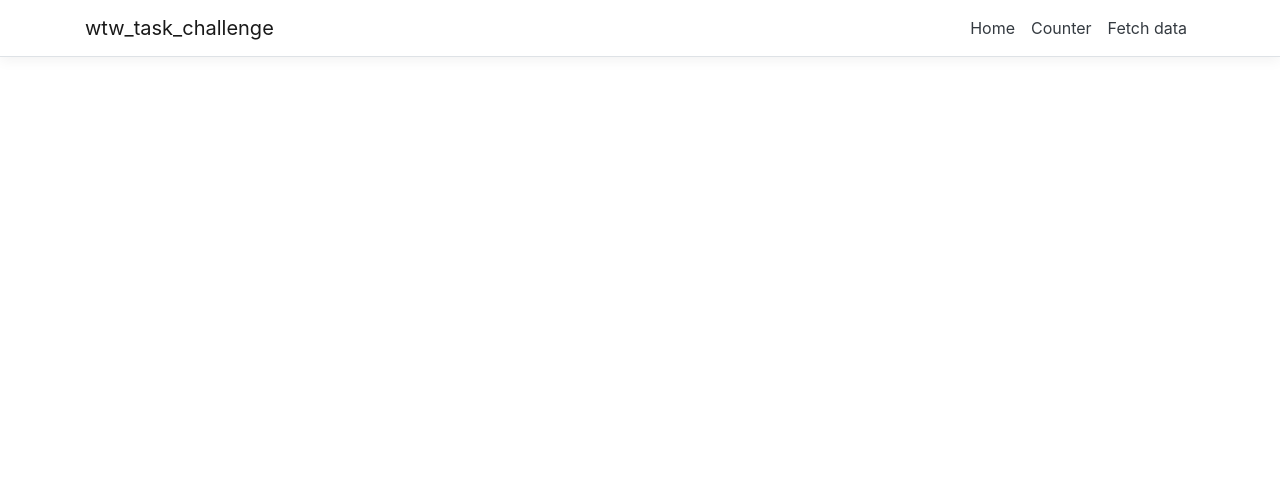
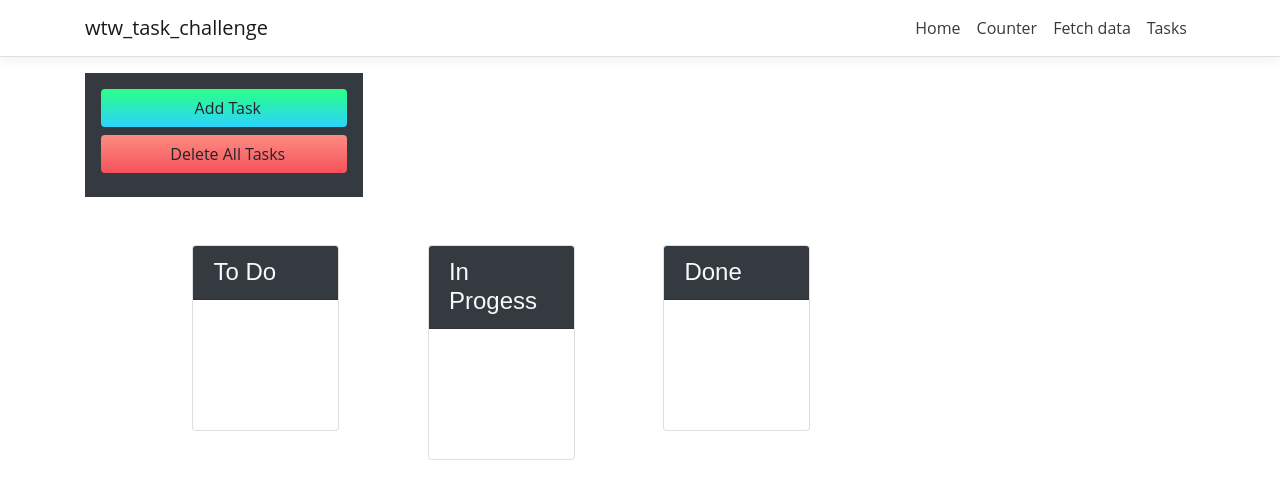
Before and after one commit to jdrobs19/wtw-task-challenge, a React (Create React App) app in the folder ClientApp/: page /tasks in a window 1280 px wide. Shown: the top 498 px of the page. Built offline with nearby package versions, Linux system fonts and the light colour scheme.

Commit message:
completed tests and began task outline

```diff
--- a/ClientApp/src/App.js
+++ b/ClientApp/src/App.js
@@ -4,6 +4,7 @@ import { Layout } from './components/Layout';
 import { Home } from './components/Home';
 import { FetchData } from './components/FetchData';
 import { Counter } from './components/Counter';
+import { Tasks } from './components/Tasks';
 
 import './custom.css'
 
@@ -16,6 +17,7 @@ export default class App extends Component {
         <Route exact path='/' component={Home} />
         <Route path='/counter' component={Counter} />
         <Route path='/fetch-data' component={FetchData} />
+        <Route path='/tasks' component={Tasks} />
       </Layout>
     );
   }
--- a/ClientApp/src/components/NavMenu.js
+++ b/ClientApp/src/components/NavMenu.js
@@ -39,6 +39,9 @@ export class NavMenu extends Component {
                 <NavItem>
                   <NavLink tag={Link} className="text-dark" to="/fetch-data">Fetch data</NavLink>
                 </NavItem>
+                <NavItem>
+                <NavLink tag={Link} className="text-dark" to="/tasks">Tasks</NavLink>
+                </NavItem>
               </ul>
             </Collapse>
           </Container>
--- /dev/null
+++ b/ClientApp/src/components/Tasks.css
@@ -0,0 +1,66 @@
+ul.list-group {
+    min-height: 130px;
+  }
+
+  body{
+    font-family: "Open Sans", sans-serif;
+  }
+
+  h1,
+  h2,
+  h3,
+  h4,
+  h5,
+  h6{
+    font-family: "Staatliches", sans-serif;
+  }
+
+  .dropover{
+    background-color: rgba(0, 0, 0, 0.3);
+  }
+
+  .dropover-active{
+    background-color: rgba(0, 0, 0, 1);
+  }
+
+  .bottom-trash{
+    opacity: 0;
+    color: #f1f1f1;
+    font-size: 2.3rem;
+    font-family: "Staatliches", sans-serif;
+    transform: translateY(150px);
+    transition: all .5s ease-in-out;
+    background-color: rgba(234, 0, 39, 0.7);
+  }
+
+  .bottom-trash-drag{
+    transform: translateY(0);
+    opacity: 1;
+  }
+
+  .bottom-trash-active{
+    background-color: rgba(234, 0, 39, 1);
+  }
+
+  .btn-add, .btn-save{
+    background-color: #FA8BFF;
+    background-image: linear-gradient(45deg, #fa8bff 0%, #2bd2ff 52%, #2bff88 90%);
+    transition: all .5s ease-out;
+    background-size: 1px 100px;
+    background-position: 0 -10px;
+  }
+
+  .btn-close, .btn-delete{
+    background-color: #ea0028;
+    background-image: linear-gradient(180deg, #ff9a8b 0%, #ea0028 100%);
+    transition: all .5s ease-out;
+    background-size: 1px 100px;
+    background-position: 1px -10px;
+  }
+
+  .btn-add:hover,
+  .btn-save:hover,
+  .btn-close:hover,
+  .btn-delete:hover{
+    background-position: 1px -50px;
+  }
--- /dev/null
+++ b/ClientApp/src/components/Tasks.js
@@ -0,0 +1,95 @@
+import React, { Component } from 'react';
+import './Tasks.css';
+
+export class Tasks extends Component {
+    static displayName = Tasks.name;
+
+    render() {
+        return (
+            <section>
+                <div>
+                    <header className="col-12 col-lg-3 bg-dark text-light sticky-top d-flex flex-column p-4 p-lg-3">
+                        <button id="create-task" className="btn btn-block btn-add" data-toggle="modal" data-target="#task-form-modal"><span className="oi oi-plus mr-2"></span>Add
+                            Task</button>
+                        <button id="remove-tasks" className="btn btn-block btn-delete"><span className="oi oi-trash mr-2"></span>Delete All Tasks</button>
+                        <span className="oi oi-task display-1 text-center mb-2 d-none d-lg-block mt-auto"></span>
+                    </header>
+                    <main className="col-12 col-lg-9 d-flex flex-column">
+                        <div className="m-5 row justify-content-around">
+                            {/* <!--todo start--> */}
+                            <div className="col-12 col-md-6 col-xl-3 mb-3">
+                                <div className="card">
+                                    <h4 className="card-header bg-dark text-light">To Do</h4>
+                                    <ul id="list-toDo" className="list-group list-group-flush">
+
+                                    </ul>
+                                </div>
+                            </div>
+                            {/*  <!--todo end-->
+
+        <!--in progress start-->  */}
+                            <div className="col-12 col-md-6 col-xl-3 mb-3">
+                                <div className="card">
+                                    <h4 className="card-header bg-dark text-light">In Progess</h4>
+                                    <ul id="list-inProgress" className="list-group list-group-flush">
+
+                                    </ul>
+                                </div>
+                            </div>
+                            {/* <!--in progress end-->
+
+        <!--done start--> */}
+                            <div className="col-12 col-md-6 col-xl-3 mb-3">
+                                <div className="card">
+                                    <h4 className="card-header bg-dark text-light">Done</h4>
+                                    <ul id="list-done" className="list-group list-group-flush">
+
+                                    </ul>
+                                </div>
+                            </div>
+                            {/* <!--done end--> */}
+                        </div>
+
+                        <div id="trash" className="mt-auto overflow-hidden">
+                            <div className="w-100 p-3 text-center bottom-trash"><span className="oi oi-trash"></span>
+                                Drop Here to Remove.
+                            </div>
+                        </div>
+
+                    </main>
+                </div>
+
+                {/* //   <!-- Modal-- > */}
+                <div className="modal fade" id="task-form-modal" tabindex="-1" role="dialog" aria-labelledby="task-form-modal"
+                    aria-hidden="true">
+                    <div className="modal-dialog modal-dialog-centered" role="document">
+                        <div className="modal-content">
+                            <div className="modal-header">
+                                <h5 className="modal-title" id="task-form-modal">Add New Task</h5>
+                                <button type="button" className="close" data-dismiss="modal" aria-label="Close">
+                                    <span aria-hidden="true">&times;</span>
+                                </button>
+                            </div>
+                            <div className="modal-body">
+                                <form>
+                                    <div className="form-group">
+                                        <label for="modalTaskDescription">Task description</label>
+                                        <textarea id="modalTaskDescription" rows="3" className="form-control"></textarea>
+                                    </div>
+                                    <div className="form-group">
+                                        <label for="modalDueDate">Due date</label>
+                                        <input type="text" className="form-control" id="modalDueDate" placeholder="mm/dd/yyyy" autocomplete="off" />
+                                    </div>
+                                </form>
+                            </div>
+                            <div className="modal-footer">
+                                <button type="button" className="btn btn-close" data-dismiss="modal">Close</button>
+                                <button type="button" className="btn btn-save">Save Task</button>
+                            </div>
+                        </div>
+                    </div>
+                </div>
+            </section >
+        );
+    }
+}
```
Also changed, not shown: 1 other file (tests, documents, lock files or other folders).
